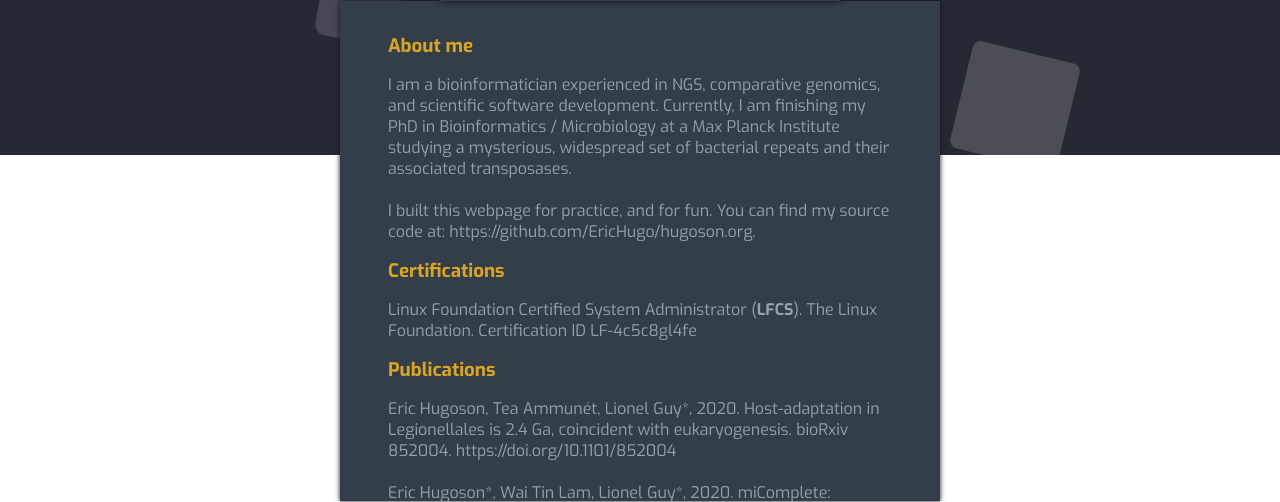
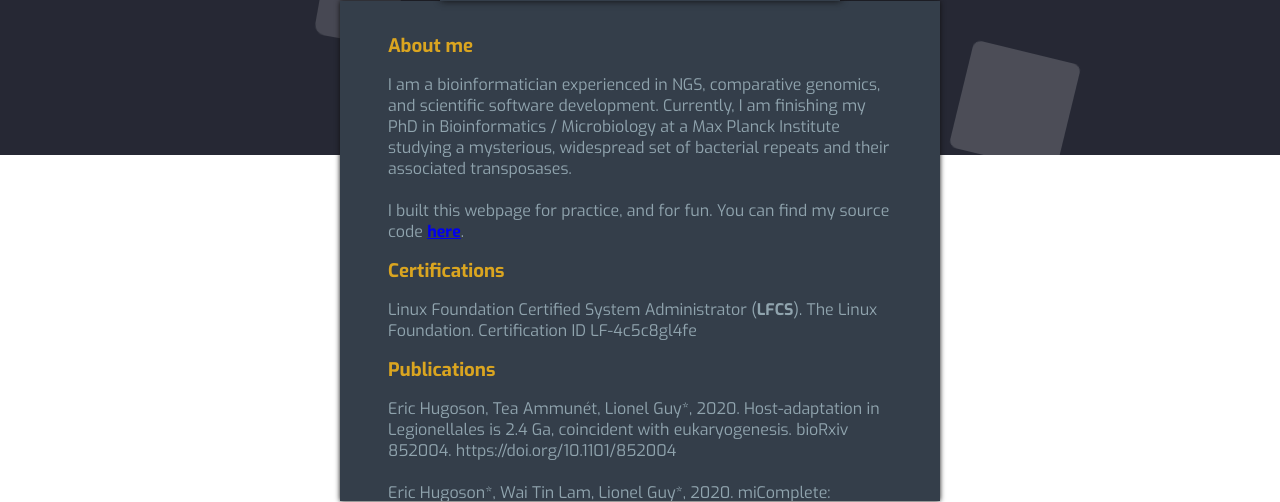
Before and after one commit to EricHugo/hugoson.org, a Flask app: page /test in a window 1280 px wide. Shown: the part 737-1239 px from the top of the page. Run offline with Flask 2, Linux system fonts and the light colour scheme.

Commit message:
changed to links

```diff
--- a/app/templates/index.html
+++ b/app/templates/index.html
@@ -37,7 +37,7 @@
                     <br><br>
 
                     I built this webpage for practice, and for fun.
-                    You can find my source code at: https://github.com/EricHugo/hugoson.org.
+                    You can find my source code <b><a href=https://github.com/EricHugo/hugoson.org>here</a></b>.
                 </div>
                 <h3>Certifications</h3>
                 <div class="bbody">
```
